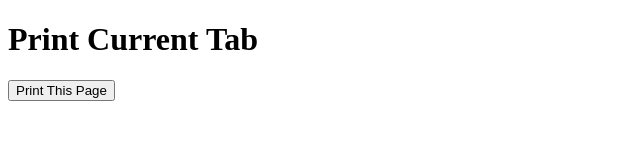
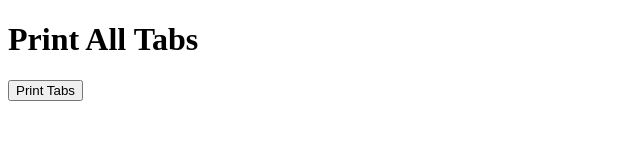
Before and after one commit to poopyfacething/PrintWindow, a website: page public/index.html in a window 1280 px wide. Shown: the whole page, without its empty margins (0-640 px from the left). Drawn offline with Linux system fonts and the light colour scheme.

Commit message:
Update index.html

```diff
--- a/public/index.html
+++ b/public/index.html
@@ -3,15 +3,12 @@
 <head>
     <meta charset="UTF-8">
     <meta name="viewport" content="width=device-width, initial-scale=1.0">
-    <title>Print Current Tab</title>
-    <script>
-        function printCurrentTab() {
-            window.print(); // Trigger the print dialog for the current tab
-        }
-    </script>
+    <title>Print Tabs Example</title>
 </head>
 <body>
-    <h1>Print Current Tab</h1>
-    <button onclick="printCurrentTab()">Print This Page</button>
+    <h1>Print All Tabs</h1>
+    <button id="printButton">Print Tabs</button>
+
+    <script src="main.js"></script>
 </body>
 </html>
```
